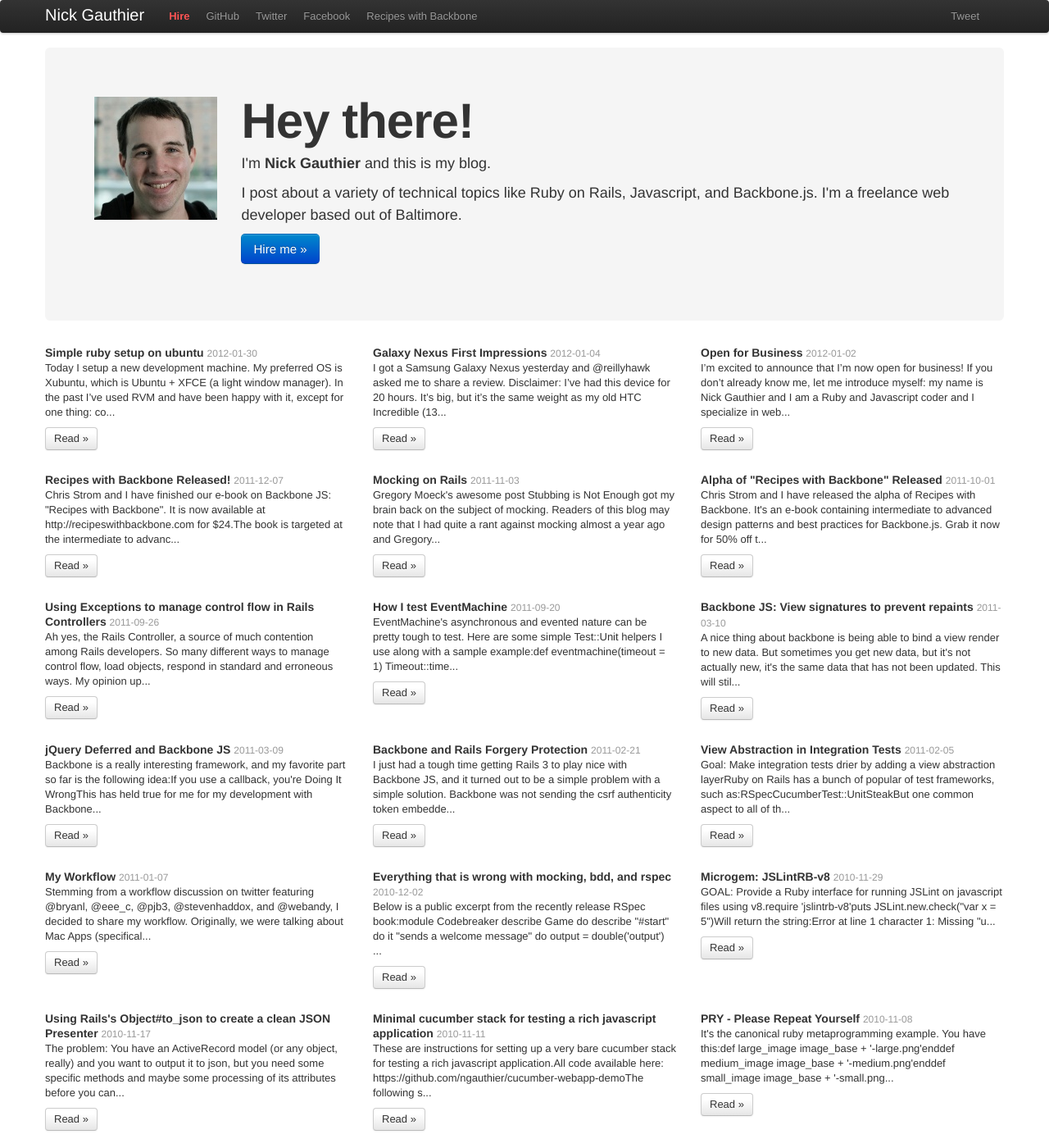
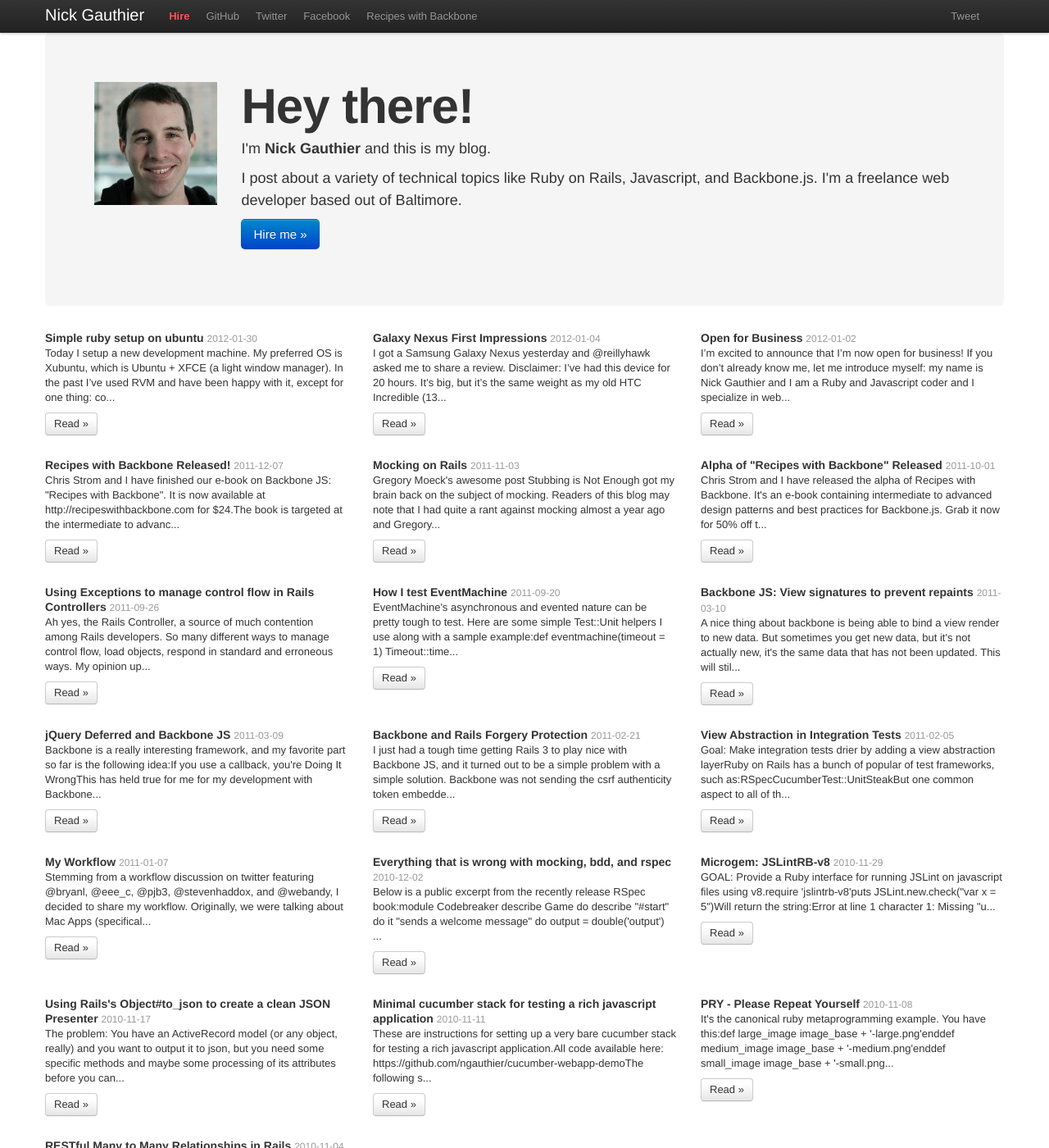
Before and after one commit to ngauthier/ngauthier.github.com, a Jekyll site: the page built from index.html, in a window 1280 px wide and 1400 px high. Shown: the whole window at 82% size. Built offline with Jekyll 4.4.1, drawn with Linux system fonts in a browser that asks for light colours; comment, search, counter and statistics services are not loaded.

Commit message:
device zoom

```diff
--- a/_layouts/default.html
+++ b/_layouts/default.html
@@ -3,6 +3,7 @@
   <head>
     <meta http-equiv="content-type" content="text/html; charset=utf-8" />
     <meta name="author" content="Nick Gauthier" />
+    <meta name="viewport" content="width=device-width">
     <title>{{page.title}}</title>
     <link rel="alternate" type="application/atom+xml" title="Nick Gauthier - Atom" href="/feeds/posts/default" />
 
@@ -35,7 +36,7 @@
     </script>
   </head>
   <body>
-    <div class='navbar'>
+    <div class='navbar navbar-fixed-top'>
       <div class='navbar-inner'>
         <div class='container'>
           <a class="btn btn-navbar" data-toggle="collapse" data-target=".nav-collapse">
--- a/stylesheets/ngauthier.css
+++ b/stylesheets/ngauthier.css
@@ -1,15 +1,3 @@
-/*
-body {
-  padding-bottom: 40px;
-}
-
-body > .navbar {
-  margin-bottom: 0;
-}
-*/
-
-#content {
-}
 
 .posts .row {
   margin-bottom: 18px;
@@ -17,9 +5,6 @@
 
 .hero-unit h1 {
   margin-bottom: 8px;
-}
-
-.hero-unit img {
 }
 
 .navbar .nav > li > iframe.twitter-share-button, .navbar .nav > li > .google-plusone {
@@ -43,3 +28,27 @@
   color: #f55;
   font-weight: bold;
 }
+
+@media (max-width: 768px) {
+  .hero-unit {
+    padding: 10px;
+  }
+}
+
+@media (max-width: 480px) {
+}
+
+@media (max-width: 768px) {
+}
+
+@media (min-width: 768px) and (max-width: 980px) {
+}
+
+@media (min-width: 1200px) {
+}
+
+@media (min-width: 980px) {
+  body {
+    padding-top: 40px;
+  }
+}
```
